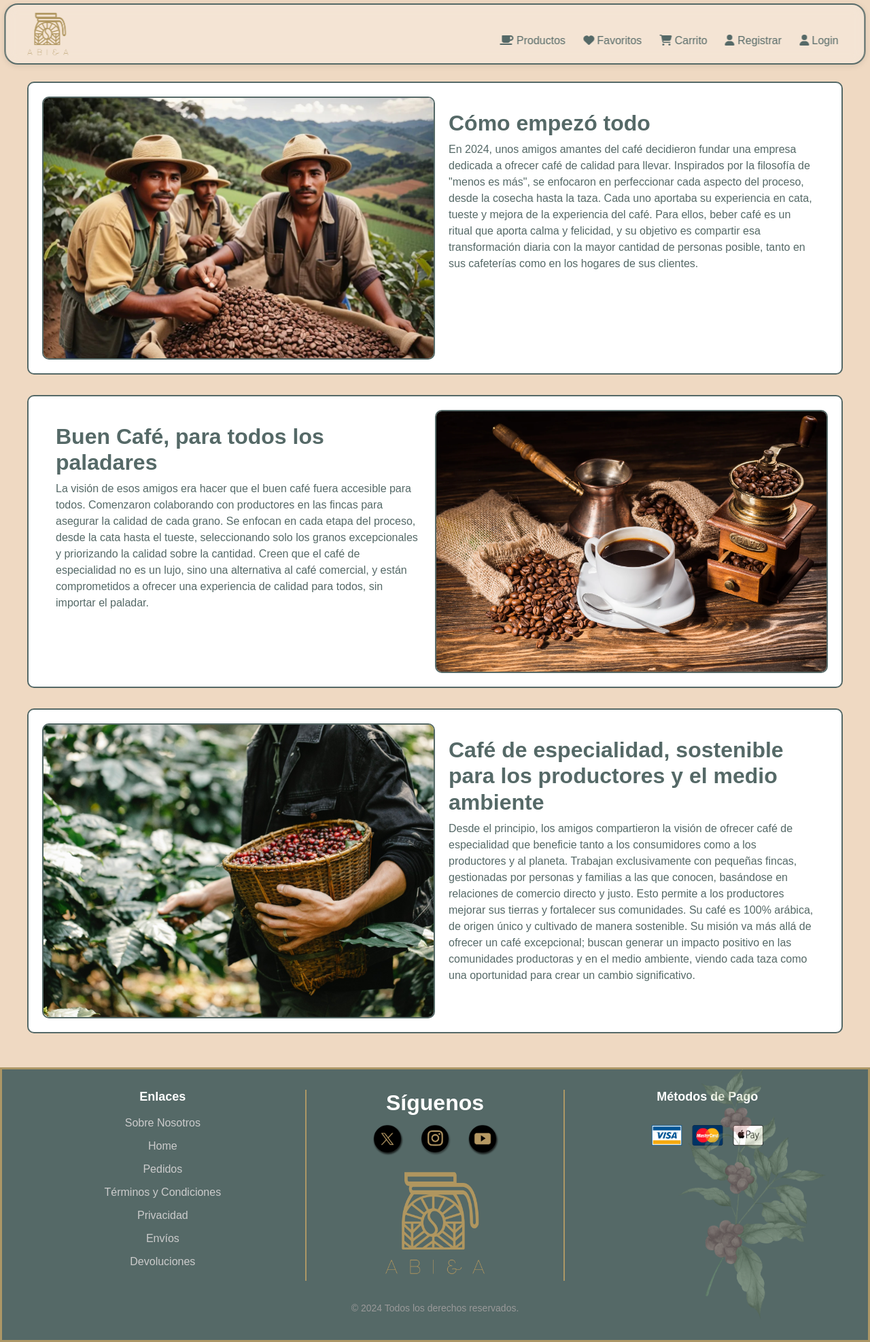
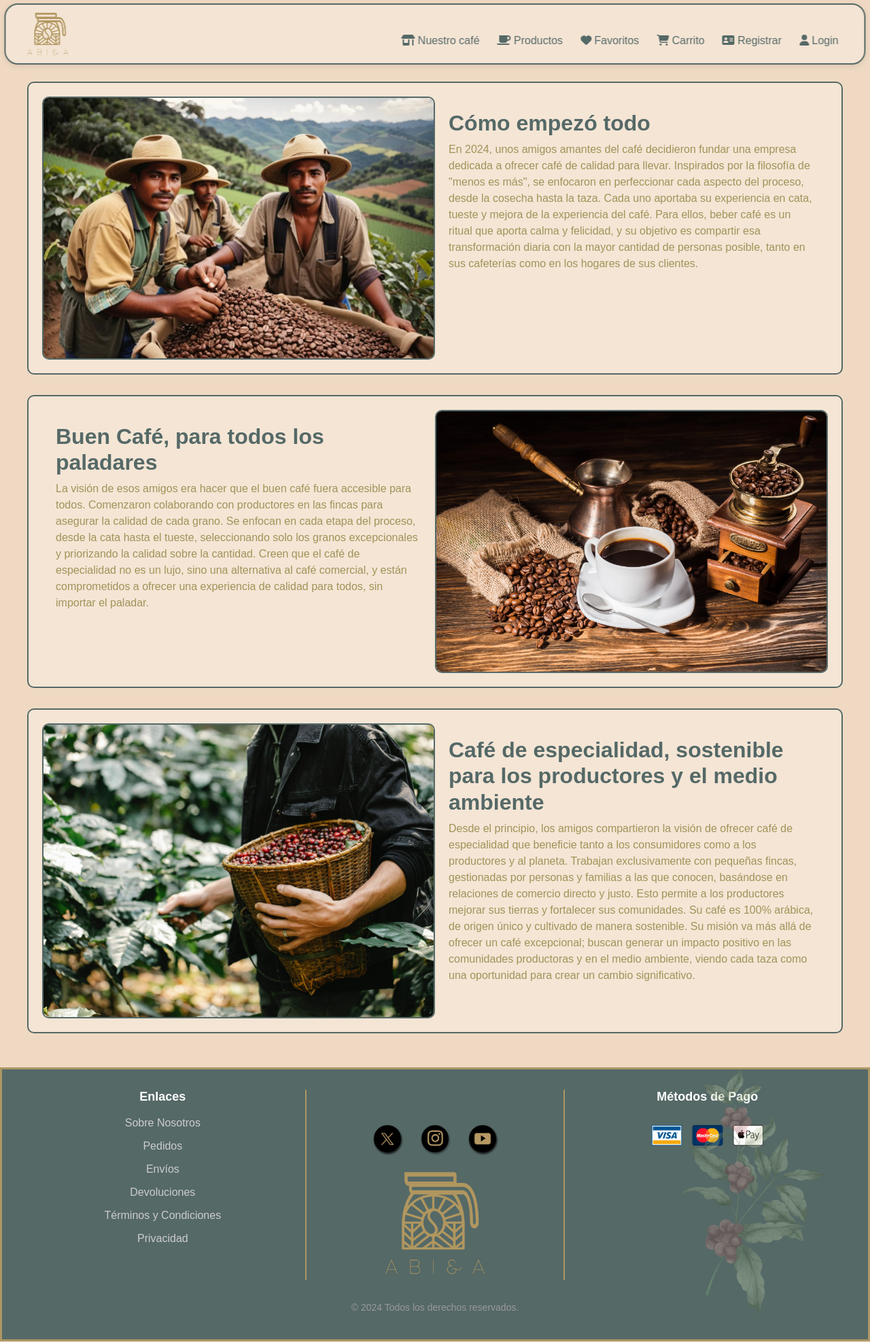
Before and after one commit to 4GeeksAcademy/ProyectoFinal_Amanda-Bruno, a React app: page /quienSomos in a window 1280 px wide. Shown: the whole page at 68% size. Built offline with nearby package versions, Linux system fonts and the light colour scheme; no server answers.

Commit message:
navbar y footer actualizado

```diff
--- a/src/front/js/component/footer.js
+++ b/src/front/js/component/footer.js
@@ -16,13 +16,12 @@ const Footer = () => {
         <div className="footer-section">
           <h4>Enlaces</h4>
           <ul>
-            <li><a href="#">Sobre Nosotros</a></li>
-            <li><a href="#">Home</a></li>
+            <li><a href="/quienSomos">Sobre Nosotros</a></li>
             <li><a href="#">Pedidos</a></li>
+            <li><a href="#">Envíos</a></li>
+            <li><a href="#">Devoluciones</a></li>
             <li><a href="#">Términos y Condiciones</a></li>
             <li><a href="#">Privacidad</a></li>
-            <li><a href="#">Envíos</a></li>
-            <li><a href="#">Devoluciones</a></li>
           </ul>
         </div>
         <div className="footer-section social-section">
--- a/src/front/js/component/navbar.js
+++ b/src/front/js/component/navbar.js
@@ -1,7 +1,7 @@
 import React, { useState } from "react";
 import '../../styles/navbar.css';
 import { FontAwesomeIcon } from '@fortawesome/react-fontawesome';
-import { faBars, faUser, faShoppingCart, faHeart, faCoffee } from '@fortawesome/free-solid-svg-icons';
+import { faBars, faUser, faShoppingCart, faHeart, faCoffee, faAddressCard, faShop } from '@fortawesome/free-solid-svg-icons';
 import logoNav from "../../img/logoNav.png";
 import { Link } from 'react-router-dom';
 import LoginNavbar from "./loginNavbar";
@@ -36,6 +36,12 @@ const Navbar = () => {
             <div className={`navbar-content ${isMenuOpen ? 'active d-lg-block' : 'd-none d-lg-block'}`} id="navbar-content">
 
                 <div className="navbar-right">
+                <div className="dropdown">
+                        <Link to="/quienSomos" className="btn productos-btn">
+                            <FontAwesomeIcon icon={faShop} /> Nuestro café
+                        </Link>
+                    </div>
+
                     <div className="dropdown">
                         <Link to="/productos" className="btn productos-btn">
                             <FontAwesomeIcon icon={faCoffee} /> Productos
@@ -62,7 +68,7 @@ const Navbar = () => {
 
                      <div className="dropdown">
                         <Link to="/registrar" className="btn productos-btn">
-                            <FontAwesomeIcon icon={faUser} /> Registrar
+                            <FontAwesomeIcon icon={faAddressCard} /> Registrar
                         </Link>
                     </div>
 
--- a/src/front/styles/quienSomos.css
+++ b/src/front/styles/quienSomos.css
@@ -1,13 +1,16 @@
+h2 {
+color: #556967;
+}
 
 .container {
     max-width: 1200px;
     margin: 30px auto;
-    background-color: #fff;
+    background-color: rgba(255, 255, 255, 0.302);
     border: 2px solid #556967;
     border-radius: 10px;
     padding: 20px;
     font-family: Arial, Helvetica, sans-serif;
-    color: #556967;
+    color: #a19359;
 }
 
 .image-container img {
```
